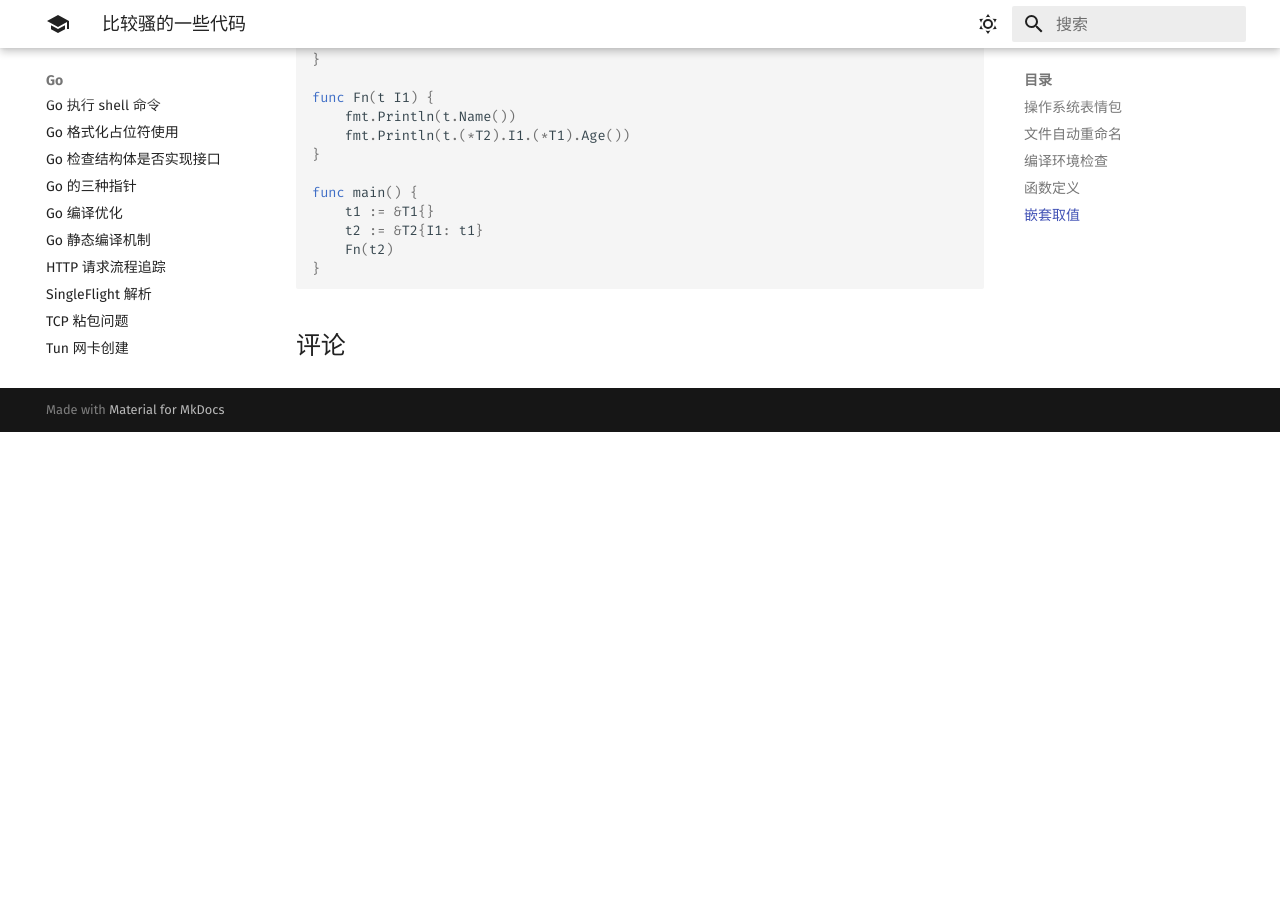
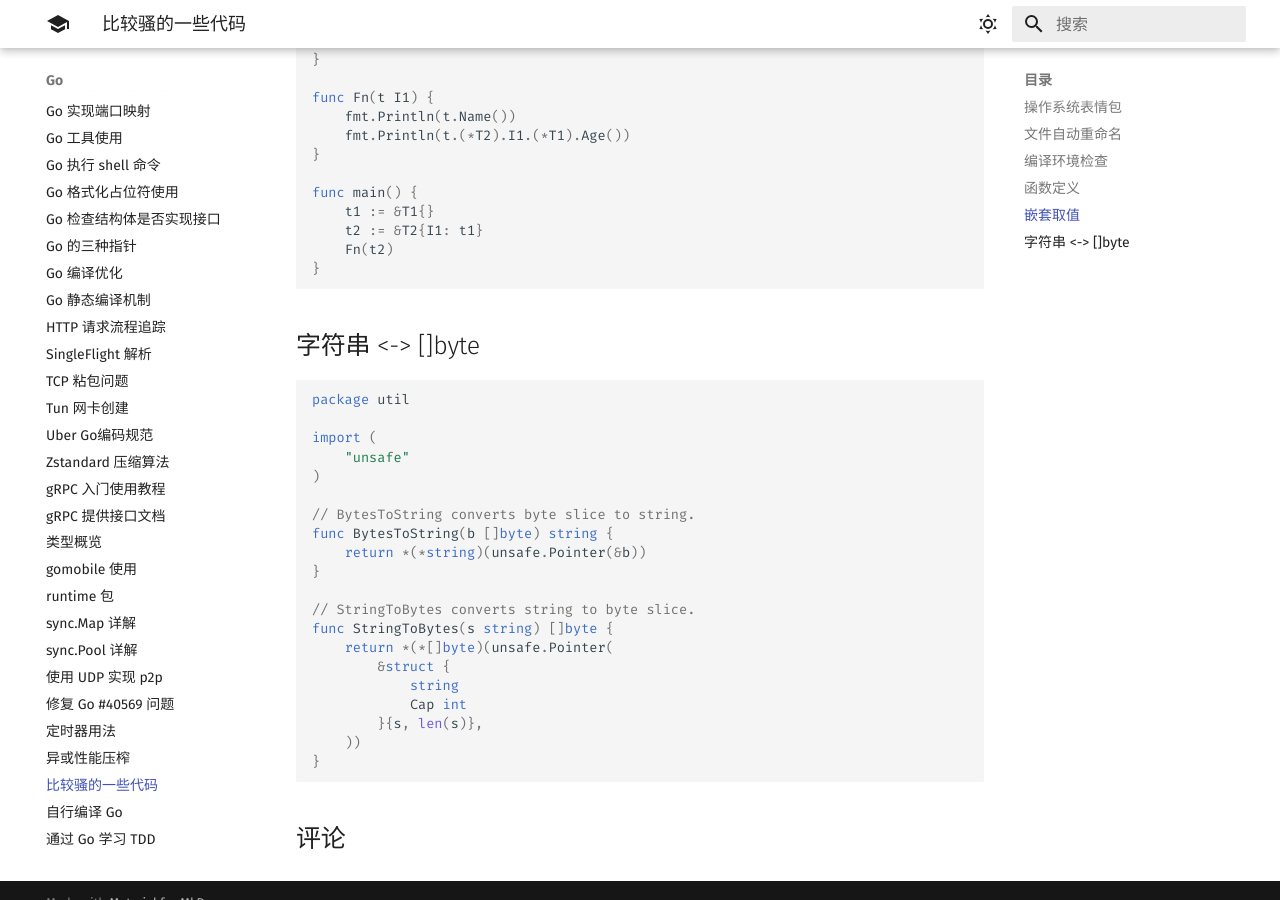
Before and after one commit to 1314liuwei/blog, an MkDocs documentation site: the page built from docs/Go/比较骚的一些代码.md, in a window 1280 px wide and 900 px high, scrolled down 1868 px. Built offline with MkDocs 1.6.1 and Material for MkDocs 9.7.7, drawn with Linux system fonts in a browser that asks for light colours; comment, search, counter and statistics services are not loaded; before the commit the page ends 2300 px from its top, so only the background shows below that.

Commit message:
2024/06/11 周二

````diff
--- a/docs/Go/比较骚的一些代码.md
+++ b/docs/Go/比较骚的一些代码.md
@@ -98,3 +98,28 @@ func main() {
 	Fn(t2)
 }
 ```
+
+## 字符串 <-> []byte
+
+```go
+package util
+
+import (
+	"unsafe"
+)
+
+// BytesToString converts byte slice to string.
+func BytesToString(b []byte) string {
+	return *(*string)(unsafe.Pointer(&b))
+}
+
+// StringToBytes converts string to byte slice.
+func StringToBytes(s string) []byte {
+	return *(*[]byte)(unsafe.Pointer(
+		&struct {
+			string
+			Cap int
+		}{s, len(s)},
+	))
+}
+```
````
